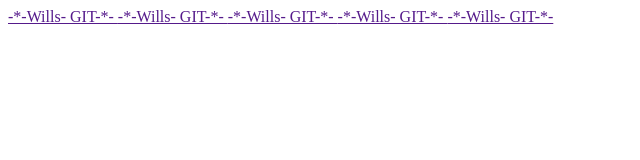
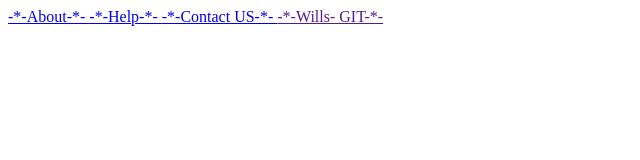
Before and after one commit to willbcombe/inclass4-Sa, a plain HTML site: page index.html in a window 1280 px wide. Shown: the whole page, without its empty margins (0-640 px from the left). Drawn offline with Linux system fonts and the light colour scheme.

Commit message:
graded
gh

```diff
--- a/index.html
+++ b/index.html
@@ -1,9 +1,9 @@
 <html>
     <body>
-        <a href = "">-*-Wills- GIT-*- </a>
-        <a href = "">-*-Wills- GIT-*- </a>
-        <a href = "">-*-Wills- GIT-*- </a>
-        <a href = "">-*-Wills- GIT-*- </a>
+        <a href = "about.html">-*-About-*- </a>
+
+        <a href = "help.html">-*-Help-*- </a>
+        <a href = "will.html">-*-Contact US-*- </a>
         <a href = "">-*-Wills- GIT-*- </a>
     </body>
 </html>
```
